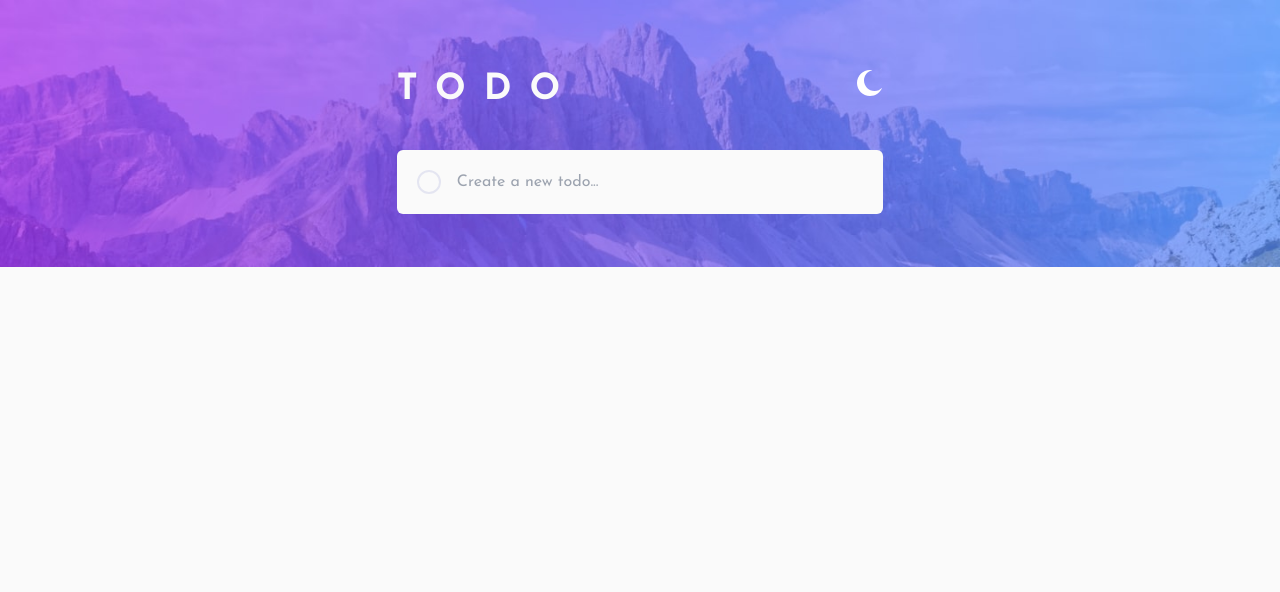
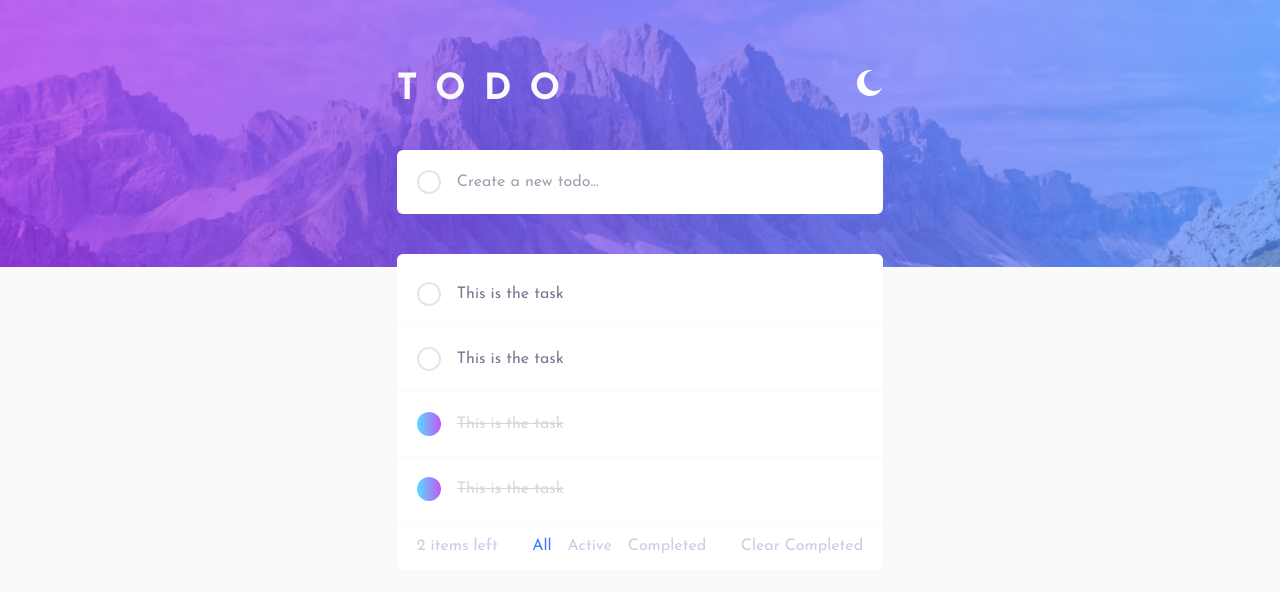
Before and after one commit to Roshanlal02/frontend-mentor, a Next.js app in the folder todo-app/: page / in a window 1280 px wide. Shown: the top 592 px of the page. Built offline with nearby package versions, Linux system fonts and the light colour scheme.

Commit message:
Worked on list component

```diff
--- a/todo-app/app/page.js
+++ b/todo-app/app/page.js
@@ -3,6 +3,7 @@ import Image from "next/image";
 import bgDeskLight from "../public/images/bg-desktop-light.jpg";
 import bgDeskDark from "../public/images/bg-desktop-dark.jpg";
 import Input from "@/components/Input";
+import TodoList from "@/components/TodoList";
 
 export default function Home() {
   return (
@@ -30,8 +31,11 @@ export default function Home() {
             <ThemeSwitch />
           </div>
         </section>
-        <section id="inpustSec" className="mt-3">
+        <section id="inputSec" className="mt-3">
           <Input />
+        </section>
+        <section id="listSec" className="mt-3">
+          <TodoList />
         </section>
       </section>
     </main>
--- a/todo-app/components/Input.jsx
+++ b/todo-app/components/Input.jsx
@@ -15,9 +15,10 @@ const Input = () => {
   }, [inputVal]);
 
   return (
-    <div className="flex px-5 py-5 gap-4 items-center bg-very-light-gray dark:bg-very-dark-desaturated-blue rounded-md">
+    <div className="flex px-5 py-5 gap-4 items-center bg-white dark:bg-very-dark-desaturated-blue rounded-md">
       <input
         checked={radioCheck}
+        onChange={() => null}
         type="radio"
         className="w-6 h-6 hover:border-blue-300 checked:border-none checked:bg-gradient-to-r from-gr-one to-gr-two"
       />
--- /dev/null
+++ b/todo-app/components/List.jsx
@@ -0,0 +1,51 @@
+"use client";
+
+import { useEffect, useState } from "react";
+import { IoCloseOutline } from "react-icons/io5";
+
+const List = ({ data }) => {
+  const [radioCheck, setRadioCheck] = useState(false);
+
+  const handleTask = () => {
+    setRadioCheck(!radioCheck);
+    if (data.status === "Completed") {
+      data.status = "Active";
+    } else {
+      data.status = "Completed";
+    }
+  };
+
+  useEffect(() => {
+    if (data.status === "Completed") {
+      setRadioCheck(true);
+    }
+  });
+
+  const handleComplete = () => {
+    console.log(data)
+  }
+
+  return (
+    <div className="flex px-5 py-5 gap-4 items-center bg-white dark:bg-very-dark-desaturated-blue border-b-[1px] border-very-light-gray dark:border-opacity-50 group cursor-pointer">
+      <input
+        checked={radioCheck}
+        onChange={() => handleTask()}
+        type="radio"
+        className="w-6 h-6 hover:border-blue-300 checked:border-none checked:bg-gradient-to-r from-gr-one to-gr-two"
+      />
+      <span
+        className={`min-w-[80%] bg-transparent focus:border-none active:border-none border-none outline-none text-dark-grayish-blue ${
+          data.status === "Completed" ? "line-through opacity-30" : ""
+        }`}
+        onClick={() => handleTask()}
+      >
+        {data.task}
+      </span>
+      <button className="absolute right-4 hidden group-hover:block" onClick={() => handleComplete()}>
+        <IoCloseOutline size={30} className="text-dark-grayish-blue" />
+      </button>
+    </div>
+  );
+};
+
+export default List;
--- /dev/null
+++ b/todo-app/components/TodoList.jsx
@@ -0,0 +1,86 @@
+"use client";
+
+import { useState } from "react";
+import List from "./List";
+
+let todoList = [
+  {
+    id: 1,
+    task: "This is the task",
+    status: "Active",
+  },
+  {
+    id: 2,
+    task: "This is the task",
+    status: "Active",
+  },
+  {
+    id: 3,
+    task: "This is the task",
+    status: "Completed",
+  },
+  {
+    id: 4,
+    task: "This is the task",
+    status: "Completed",
+  },
+];
+
+const TodoList = () => {
+  let todo = todoList;
+  const [tab, setTab] = useState("All");
+  const tasksLeft = todoList.filter((task) => task.status === "Completed");
+
+  const handleTabs = (e, tabName) => {
+    e.stopPropagation();
+    setTab(tabName);
+  };
+
+  return (
+    <div className="bg-white dark:bg-very-dark-desaturated-blue rounded-md py-2">
+      {todo.map((list) => (
+        <List data={list} key={list?.id} />
+      ))}
+      <div className="flex justify-between px-5 pb-1 pt-3">
+        <div className="text-light-grayish-blue">{`${tasksLeft.length} items left`}</div>
+        <div className="flex gap-4 text-light-grayish-blue">
+          <div
+            className={`cursor-pointer ${
+              tab === "All"
+                ? "text-primary-blue"
+                : "hover:text-dark-grayish-blue"
+            }`}
+            onClick={(e) => handleTabs(e, "All")}
+          >
+            All
+          </div>
+          <div
+            className={`cursor-pointer ${
+              tab === "Active"
+                ? "text-primary-blue"
+                : "hover:text-dark-grayish-blue"
+            }`}
+            onClick={(e) => handleTabs(e, "Active")}
+          >
+            Active
+          </div>
+          <div
+            className={`cursor-pointer ${
+              tab === "Completed"
+                ? "text-primary-blue"
+                : "hover:text-dark-grayish-blue"
+            }`}
+            onClick={(e) => handleTabs(e, "Completed")}
+          >
+            Completed
+          </div>
+        </div>
+        <div className="text-light-grayish-blue hover:text-dark-grayish-blue cursor-pointer">
+          Clear Completed
+        </div>
+      </div>
+    </div>
+  );
+};
+
+export default TodoList;
```
